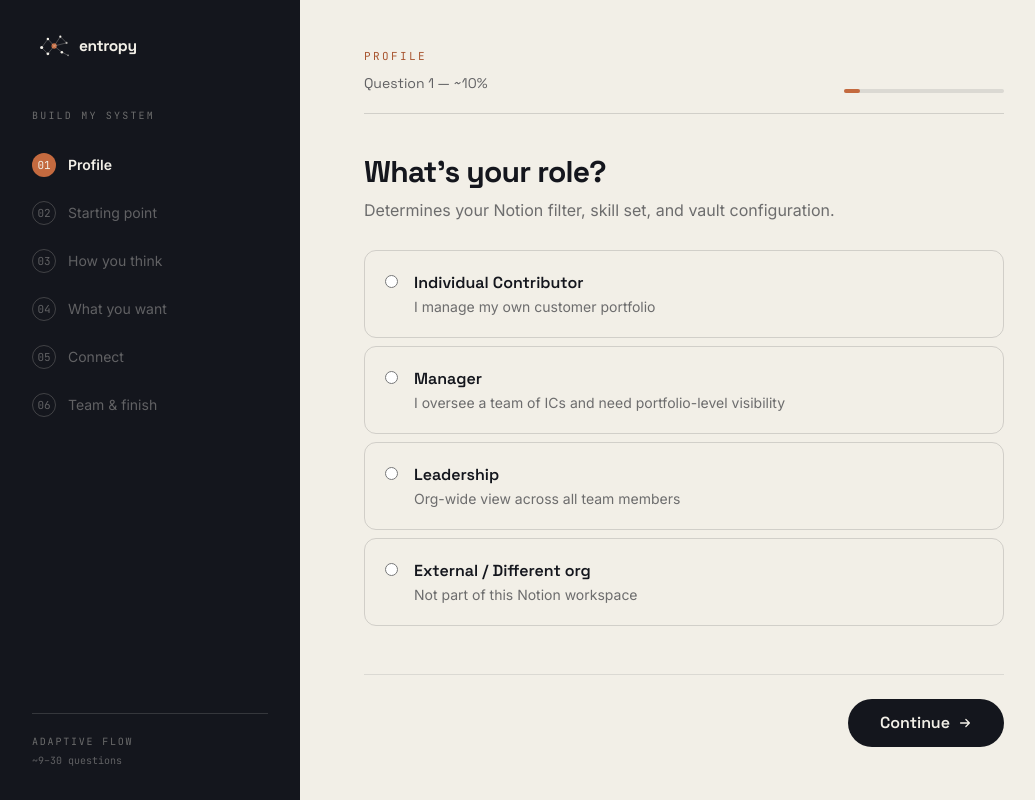
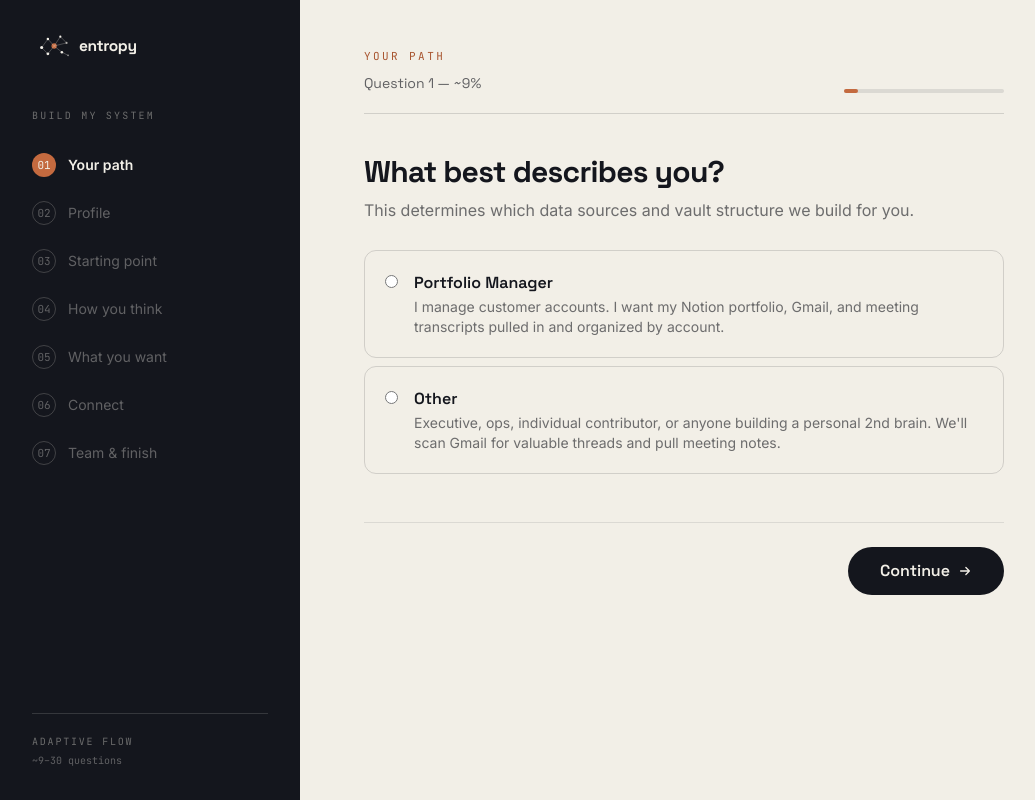
Before and after one commit to dp-pcs/entropy-builder, a FastAPI app: page /wizard in a window 1280 px wide. Shown: the whole page, without its empty margins (0-1035 px from the left). Run offline with FastAPI, Linux system fonts and the light colour scheme; some libraries are stand-ins or nearby versions; some web fonts are replaced.

Commit message:
feat: persona selector — Portfolio Manager vs Other path
Adds an upfront persona selector to the wizard. Portfolio Managers
get the exact existing flow (Notion + domain-filtered Gmail + read.ai).
Other users skip the role and team steps, get a broader Gmail scan
(no domain filtering, excludes automated mail), and still have read.ai
as optional. Pipeline routes Gmail pull by user_role.

Co-Authored-By: Claude Sonnet 4.6 <noreply@anthropic.com>

```diff
--- a/webapp/jobs.py
+++ b/webapp/jobs.py
@@ -182,7 +182,10 @@ def run_pipeline_job(job_id: str, config_dict: dict, s3_keys: list[str]) -> None
         log_activity(job_id, "Pulling Gmail history", kind="phase")
         set_current_activity(job_id, "Gmail inbox", kind="gmail")
         try:
-            email_files = gmail_pull.pull_emails(config, domains)
+            if config.user_role == "external":
+                email_files = gmail_pull.pull_general_emails(config)
+            else:
+                email_files = gmail_pull.pull_emails(config, domains)
             log_activity(job_id, f"Fetched {len(email_files)} email thread(s)", kind="info")
         except Exception as exc:
             email_files = []
--- a/webapp/templates/wizard.html
+++ b/webapp/templates/wizard.html
@@ -73,39 +73,45 @@
       <p class="font-mono text-[10px] uppercase tracking-[0.22em] text-paper/40 mb-5">Build my system</p>
 
       <ol class="space-y-1 flex-1">
-        <li class="rail-li" data-phase="profile" data-state="cur">
+        <li class="rail-li" data-phase="path" data-state="cur">
           <div class="flex items-center gap-3 py-2.5">
             <span class="rail-dot w-6 h-6 rounded-full flex items-center justify-center text-[11px] font-mono">01</span>
+            <span class="rail-label text-sm">Your path</span>
+          </div>
+        </li>
+        <li class="rail-li" data-phase="profile" data-state="idle">
+          <div class="flex items-center gap-3 py-2.5">
+            <span class="rail-dot w-6 h-6 rounded-full flex items-center justify-center text-[11px] font-mono">02</span>
             <span class="rail-label text-sm">Profile</span>
           </div>
         </li>
         <li class="rail-li" data-phase="starting" data-state="idle">
           <div class="flex items-center gap-3 py-2.5">
-            <span class="rail-dot w-6 h-6 rounded-full flex items-center justify-center text-[11px] font-mono">02</span>
+            <span class="rail-dot w-6 h-6 rounded-full flex items-center justify-center text-[11px] font-mono">03</span>
             <span class="rail-label text-sm">Starting point</span>
           </div>
         </li>
         <li class="rail-li" data-phase="thinking" data-state="idle">
           <div class="flex items-center gap-3 py-2.5">
-            <span class="rail-dot w-6 h-6 rounded-full flex items-center justify-center text-[11px] font-mono">03</span>
+            <span class="rail-dot w-6 h-6 rounded-full flex items-center justify-center text-[11px] font-mono">04</span>
             <span class="rail-label text-sm">How you think</span>
           </div>
         </li>
         <li class="rail-li" data-phase="want" data-state="idle">
           <div class="flex items-center gap-3 py-2.5">
-            <span class="rail-dot w-6 h-6 rounded-full flex items-center justify-center text-[11px] font-mono">04</span>
+            <span class="rail-dot w-6 h-6 rounded-full flex items-center justify-center text-[11px] font-mono">05</span>
             <span class="rail-label text-sm">What you want</span>
           </div>
         </li>
         <li class="rail-li" data-phase="connect" data-state="idle">
           <div class="flex items-center gap-3 py-2.5">
-            <span class="rail-dot w-6 h-6 rounded-full flex items-center justify-center text-[11px] font-mono">05</span>
+            <span class="rail-dot w-6 h-6 rounded-full flex items-center justify-center text-[11px] font-mono">06</span>
             <span class="rail-label text-sm">Connect</span>
           </div>
         </li>
         <li class="rail-li" data-phase="finish" data-state="idle">
           <div class="flex items-center gap-3 py-2.5">
-            <span class="rail-dot w-6 h-6 rounded-full flex items-center justify-center text-[11px] font-mono">06</span>
+            <span class="rail-dot w-6 h-6 rounded-full flex items-center justify-center text-[11px] font-mono">07</span>
             <span class="rail-label text-sm">Team &amp; finish</span>
           </div>
         </li>
@@ -120,7 +126,7 @@
     <!-- Form area -->
     <main class="px-6 sm:px-12 lg:px-16 py-12 max-w-3xl">
 
-      <!-- Returning-user banner — shown if they already have a vault -->
+      <!-- Returning-user banner -->
       <div id="existing-vault-banner" class="hidden mb-8 border border-amber/40 bg-amber/8 rounded-xl p-5">
         <div class="flex items-start justify-between gap-4">
           <div>
@@ -146,7 +152,7 @@
 
       <div class="mb-10 flex items-end justify-between gap-6 border-b border-ink/15 pb-5">
         <div>
-          <p id="phase-label" class="font-mono text-[11px] uppercase tracking-[0.22em] text-clay-dark mb-2">Profile</p>
+          <p id="phase-label" class="font-mono text-[11px] uppercase tracking-[0.22em] text-clay-dark mb-2">Your path</p>
           <p id="progress-text" class="font-display text-sm text-ink/65">Question 1 — ~10%</p>
         </div>
         <div class="w-40">
@@ -156,8 +162,30 @@
         </div>
       </div>
 
-      <!-- Step 1: Role -->
+      <!-- Step 1: Persona -->
       <div id="step-1" class="step">
+        <h2 class="font-display text-3xl font-bold mb-2 tracking-tight">What best describes you?</h2>
+        <p class="text-ink/60 mb-7">This determines which data sources and vault structure we build for you.</p>
+        <div class="space-y-2">
+          <label class="flex items-start gap-4 p-5 border border-ink/15 rounded-xl cursor-pointer hover:border-ink/40 has-[:checked]:border-ink has-[:checked]:bg-stone/60 transition">
+            <input type="radio" name="persona" value="pm" class="mt-1 accent-clay">
+            <div>
+              <div class="font-display font-semibold">Portfolio Manager</div>
+              <div class="text-sm text-ink/60 mt-0.5">I manage customer accounts. I want my Notion portfolio, Gmail, and meeting transcripts pulled in and organized by account.</div>
+            </div>
+          </label>
+          <label class="flex items-start gap-4 p-5 border border-ink/15 rounded-xl cursor-pointer hover:border-ink/40 has-[:checked]:border-ink has-[:checked]:bg-stone/60 transition">
+            <input type="radio" name="persona" value="other" class="mt-1 accent-clay">
+            <div>
+              <div class="font-display font-semibold">Other</div>
+              <div class="text-sm text-ink/60 mt-0.5">Executive, ops, individual contributor, or anyone building a personal 2nd brain. We'll scan Gmail for valuable threads and pull meeting notes.</div>
+            </div>
+          </label>
+        </div>
+      </div>
+
+      <!-- Step 2: PM role (Portfolio Manager only) -->
+      <div id="step-2" class="step hidden">
         <h2 class="font-display text-3xl font-bold mb-2 tracking-tight">What's your role?</h2>
         <p class="text-ink/60 mb-7">Determines your Notion filter, skill set, and vault configuration.</p>
         <div class="space-y-2">
@@ -173,15 +201,11 @@
             <input type="radio" name="role" value="leadership" class="mt-1 accent-clay">
             <div><div class="font-display font-semibold">Leadership</div><div class="text-sm text-ink/60 mt-0.5">Org-wide view across all team members</div></div>
           </label>
-          <label class="flex items-start gap-4 p-5 border border-ink/15 rounded-xl cursor-pointer hover:border-ink/40 has-[:checked]:border-ink has-[:checked]:bg-stone/60 transition">
-            <input type="radio" name="role" value="external" class="mt-1 accent-clay">
-            <div><div class="font-display font-semibold">External / Different org</div><div class="text-sm text-ink/60 mt-0.5">Not part of this Notion workspace</div></div>
-          </label>
         </div>
       </div>
 
-      <!-- Step 2: Name -->
-      <div id="step-2" class="step hidden">
+      <!-- Step 3: Name -->
+      <div id="step-3" class="step hidden">
         <h2 class="font-display text-3xl font-bold mb-2 tracking-tight">Your name</h2>
         <p class="text-ink/60 mb-7">Used to personalize your vault and filter Notion to your accounts.</p>
         <div class="space-y-5">
@@ -196,8 +220,8 @@
         </div>
       </div>
 
-      <!-- Step 3: Data inventory -->
-      <div id="step-3" class="step hidden">
+      <!-- Step 4: Data inventory -->
+      <div id="step-4" class="step hidden">
         <h2 class="font-display text-3xl font-bold mb-2 tracking-tight">Do you have existing notes?</h2>
         <p class="text-ink/60 mb-7">If you do, upload them and we'll analyze what's there and fill the gaps.</p>
         <div class="space-y-2 mb-6">
@@ -229,8 +253,8 @@
         </div>
       </div>
 
-      <!-- Step 4: Books -->
-      <div id="step-4" class="step hidden">
+      <!-- Step 5: Books -->
+      <div id="step-5" class="step hidden">
         <h2 class="font-display text-3xl font-bold mb-2 tracking-tight">Books that shaped how you think</h2>
         <p class="text-ink/60 mb-7">List 3–10 books. These become the foundation of your knowledge wiki.</p>
         <textarea id="books-input" rows="6" placeholder="Never Split the Difference&#10;Atomic Habits&#10;The 48 Laws of Power" class="w-full border border-ink/20 rounded-xl px-4 py-3 focus:outline-none focus:border-clay text-sm bg-white"></textarea>
@@ -243,8 +267,8 @@
         </div>
       </div>
 
-      <!-- Step 5: Frameworks -->
-      <div id="step-5" class="step hidden">
+      <!-- Step 6: Frameworks -->
+      <div id="step-6" class="step hidden">
         <h2 class="font-display text-3xl font-bold mb-2 tracking-tight">Frameworks and systems</h2>
         <p class="text-ink/60 mb-7">Mental models, sales methodologies, or decision frameworks you apply regularly.</p>
         <textarea id="frameworks-input" rows="6" placeholder="MEDDICC for deal qualification&#10;SPIN Selling for discovery&#10;Ackerman bargaining for negotiation" class="w-full border border-ink/20 rounded-xl px-4 py-3 focus:outline-none focus:border-clay text-sm bg-white"></textarea>
@@ -257,8 +281,8 @@
         </div>
       </div>
 
-      <!-- Step 6: Psych profile -->
-      <div id="step-6" class="step hidden">
+      <!-- Step 7: Psych profile -->
+      <div id="step-7" class="step hidden">
         <h2 class="font-display text-3xl font-bold mb-2 tracking-tight">Your psychological profile</h2>
         <p class="text-ink/60 mb-7">Calibrates how the system coaches you — pushing toward growth edges, not just validating instincts.</p>
         <div class="space-y-5">
@@ -276,8 +300,8 @@
         </div>
       </div>
 
-      <!-- Step 7: Decision style + goals -->
-      <div id="step-7" class="step hidden">
+      <!-- Step 8: Decision style + goals -->
+      <div id="step-8" class="step hidden">
         <h2 class="font-display text-3xl font-bold mb-2 tracking-tight">How you think and what you want</h2>
         <div class="space-y-5 mt-7">
           <div>
@@ -298,10 +322,10 @@
         </div>
       </div>
 
-      <!-- Step 8: Connect Google -->
-      <div id="step-8" class="step hidden">
+      <!-- Step 9: Connect Gmail -->
+      <div id="step-9" class="step hidden">
         <h2 class="font-display text-3xl font-bold mb-2 tracking-tight">Connect Gmail</h2>
-        <p class="text-ink/60 mb-7">We'll pull your last 90 days of email. Only messages matching your customer domains are stored — nothing else.</p>
+        <p id="gmail-desc" class="text-ink/60 mb-7">We'll pull your last 90 days of email. Only messages matching your customer domains are stored — nothing else.</p>
         <div class="border border-ink/15 rounded-xl p-6 bg-stone/40">
           <button onclick="openOAuth('google')" id="google-connect-btn"
                   class="w-full bg-white border border-ink/20 rounded-xl py-3 px-4 font-display font-semibold hover:border-ink/50 flex items-center justify-center gap-3 transition">
@@ -313,8 +337,8 @@
         <p class="text-xs text-ink/45 mt-4 text-center">A popup will open for Google sign-in. After connecting, the system runs a test query to verify it works.</p>
       </div>
 
-      <!-- Step 9: Team members -->
-      <div id="step-9" class="step hidden">
+      <!-- Step 10: Team members (Portfolio Manager only) -->
+      <div id="step-10" class="step hidden">
         <h2 class="font-display text-3xl font-bold mb-2 tracking-tight">Your team</h2>
         <p class="text-ink/60 mb-7">Add your direct reports — your vault will cover their portfolios as well.</p>
         <div id="team-member-section">
@@ -334,8 +358,8 @@
         </div>
       </div>
 
-      <!-- Step 10: read.ai + submit -->
-      <div id="step-10" class="step hidden">
+      <!-- Step 11: read.ai + submit -->
+      <div id="step-11" class="step hidden">
         <h2 class="font-display text-3xl font-bold mb-2 tracking-tight">Almost done</h2>
         <p class="text-ink/60 mb-7">One optional connection, then we build your vault.</p>
         <div class="mb-7">
@@ -352,10 +376,11 @@
         </div>
         <div class="bg-ink text-paper rounded-xl p-6 mb-7">
           <p class="font-mono text-[10px] uppercase tracking-[0.22em] text-clay mb-4">What you'll get</p>
-          <div class="space-y-2.5 text-sm text-paper/80">
+          <div id="vault-summary" class="space-y-2.5 text-sm text-paper/80">
             <p class="flex gap-3"><span class="text-clay">✓</span> Personalized 2nd brain wiki (books, frameworks, principles, your profile)</p>
-            <p class="flex gap-3"><span class="text-clay">✓</span> Customer portfolio imported from Notion with pre-populated intelligence summaries</p>
-            <p class="flex gap-3"><span class="text-clay">✓</span> 90 days of Gmail history filed by account</p>
+            <p id="pm-notion-item" class="flex gap-3"><span class="text-clay">✓</span> Customer portfolio imported from Notion with pre-populated intelligence summaries</p>
+            <p id="pm-gmail-item" class="flex gap-3"><span class="text-clay">✓</span> 90 days of Gmail history filed by account</p>
+            <p id="other-gmail-item" class="hidden flex gap-3"><span class="text-clay">✓</span> Gmail scan — important threads and key conversations from the last 90 days</p>
             <p id="readai-item" class="flex gap-3 text-paper/40"><span>○</span> 90 days of meeting transcripts (connect read.ai above to enable)</p>
             <p class="flex gap-3"><span class="text-clay">✓</span> Pre-configured Claude Desktop ready to query all of it</p>
           </div>
@@ -397,16 +422,22 @@ fetch('/api/me').then(r=>r.json()).then(me=>{
 });
 
 const SESSION_ID = crypto.randomUUID();
-const TOTAL_STEPS = 10;
-// Map each step → which rail phase it belongs to
-const STEP_PHASE = {1:'profile',2:'profile',3:'starting',4:'thinking',5:'thinking',6:'thinking',7:'want',8:'connect',9:'finish',10:'finish'};
-const PHASE_LABELS = {profile:'Profile',starting:'Starting point',thinking:'How you think',want:'What you want',connect:'Connect',finish:'Team & finish'};
-const PHASE_ORDER = ['profile','starting','thinking','want','connect','finish'];
+
+// Phase mapping for all 11 steps
+const STEP_PHASE = {1:'path', 2:'profile', 3:'profile', 4:'starting', 5:'thinking', 6:'thinking', 7:'thinking', 8:'want', 9:'connect', 10:'finish', 11:'finish'};
+const PHASE_LABELS = {path:'Your path', profile:'Profile', starting:'Starting point', thinking:'How you think', want:'What you want', connect:'Connect', finish:'Team & finish'};
+const PHASE_ORDER = ['path','profile','starting','thinking','want','connect','finish'];
+
+// Step sequences per persona (set after step 1)
+const PM_STEPS    = [1, 2, 3, 4, 5, 6, 7, 8, 9, 10, 11];
+const OTHER_STEPS = [1, 3, 4, 5, 6, 7, 8, 9, 11];
 
 let currentStep = 1;
+let stepSequence = PM_STEPS; // default; updated after persona selection
 let vaultUploaded = false;
 let formData = {
   session_id: SESSION_ID,
+  persona: '',
   user_role: null,
   user_name: '',
   account_manager_name: '',
@@ -414,6 +445,10 @@ let formData = {
   s3_keys: [],
   interview_answers: {}
 };
+
+function getStepIndex() {
+  return stepSequence.indexOf(currentStep);
+}
 
 function updateRail(stepNum) {
   var curPhase = STEP_PHASE[stepNum];
@@ -431,15 +466,17 @@ function updateRail(stepNum) {
 function showStep(n) {
   document.querySelectorAll('.step').forEach(function(el) { el.classList.add('hidden'); });
   document.getElementById('step-' + n).classList.remove('hidden');
-  var pct = Math.round((n / TOTAL_STEPS) * 100);
-  document.getElementById('progress-text').textContent = 'Question ' + n + ' — ~' + pct + '%';
+  var idx = stepSequence.indexOf(n);
+  var total = stepSequence.length;
+  var pct = Math.round(((idx + 1) / total) * 100);
+  document.getElementById('progress-text').textContent = 'Question ' + (idx + 1) + ' — ~' + pct + '%';
   document.getElementById('progress-bar').style.width = pct + '%';
-  document.getElementById('back-btn').classList.toggle('hidden', n === 1);
-  document.getElementById('next-btn').classList.toggle('hidden', n === TOTAL_STEPS);
+  document.getElementById('back-btn').classList.toggle('hidden', idx === 0);
+  document.getElementById('next-btn').classList.toggle('hidden', n === stepSequence[stepSequence.length - 1]);
   updateRail(n);
   window.scrollTo(0, 0);
 
-  if (n === 3) {
+  if (n === 4) {
     document.querySelectorAll('input[name="data-state"]').forEach(function(r) {
       r.addEventListener('change', function() {
         document.getElementById('data-upload-area').classList.toggle('hidden', r.value === 'fresh');
@@ -447,6 +484,15 @@ function showStep(n) {
     });
   }
   if (n === 9) {
+    // Update Gmail description based on persona
+    var desc = document.getElementById('gmail-desc');
+    if (formData.persona === 'other') {
+      desc.textContent = "We'll scan your last 90 days of Gmail for valuable threads — project discussions, key decisions, and important conversations. Newsletters and automated mail are filtered out.";
+    } else {
+      desc.textContent = "We'll pull your last 90 days of email. Only messages matching your customer domains are stored — nothing else.";
+    }
+  }
+  if (n === 10) {
     if (formData.user_role === 'manager' || formData.user_role === 'leadership') {
       document.getElementById('team-member-section').classList.remove('hidden');
       var picker = document.getElementById('team-members-picker');
@@ -457,16 +503,28 @@ function showStep(n) {
       document.getElementById('team-member-section').classList.add('hidden');
     }
   }
+  if (n === 11) {
+    // Show/hide "what you'll get" bullets based on persona
+    var isPM = formData.persona === 'pm';
+    document.getElementById('pm-notion-item').classList.toggle('hidden', !isPM);
+    document.getElementById('pm-gmail-item').classList.toggle('hidden', !isPM);
+    document.getElementById('other-gmail-item').classList.toggle('hidden', isPM);
+    // Show account-manager field only for PM
+    document.getElementById('account-manager-field').classList.toggle('hidden', formData.persona !== 'pm');
+  }
 }
 
 function validateStep(n) {
-  if (n === 1 && !document.querySelector('input[name="role"]:checked')) {
+  if (n === 1 && !document.querySelector('input[name="persona"]:checked')) {
+    alert('Please select your path.'); return false;
+  }
+  if (n === 2 && !document.querySelector('input[name="role"]:checked')) {
     alert('Please select your role.'); return false;
   }
-  if (n === 2 && !document.getElementById('user-name').value.trim()) {
+  if (n === 3 && !document.getElementById('user-name').value.trim()) {
     alert('Please enter your name.'); return false;
   }
-  if (n === 3) {
+  if (n === 4) {
     var state = document.querySelector('input[name="data-state"]:checked');
     if (!state) { alert('Please select one of the options.'); return false; }
     if (state.value !== 'fresh' && !vaultUploaded) {
@@ -478,25 +536,35 @@ function validateStep(n) {
 
 function saveStepData(n) {
   if (n === 1) {
+    var p = document.querySelector('input[name="persona"]:checked');
+    formData.persona = p ? p.value : '';
+    if (formData.persona === 'pm') {
+      stepSequence = PM_STEPS;
+    } else {
+      stepSequence = OTHER_STEPS;
+      formData.user_role = 'external'; // non-PM users skip Notion
+    }
+  }
+  if (n === 2) {
     var r = document.querySelector('input[name="role"]:checked');
     formData.user_role = r ? r.value : null;
   }
-  if (n === 2) {
+  if (n === 3) {
     formData.user_name = document.getElementById('user-name').value.trim();
     formData.account_manager_name = document.getElementById('account-manager-name').value.trim() || formData.user_name;
   }
-  if (n === 3) {
+  if (n === 4) {
     var ds = document.querySelector('input[name="data-state"]:checked');
     formData.interview_answers.data_state = ds ? ds.value : 'fresh';
   }
-  if (n === 4) formData.interview_answers.books = document.getElementById('books-input').value;
-  if (n === 5) formData.interview_answers.frameworks = document.getElementById('frameworks-input').value;
-  if (n === 6) formData.interview_answers.psych_profile = document.getElementById('psych-input').value;
-  if (n === 7) {
+  if (n === 5) formData.interview_answers.books = document.getElementById('books-input').value;
+  if (n === 6) formData.interview_answers.frameworks = document.getElementById('frameworks-input').value;
+  if (n === 7) formData.interview_answers.psych_profile = document.getElementById('psych-input').value;
+  if (n === 8) {
     formData.interview_answers.decision_style = document.getElementById('decision-style').value;
     formData.interview_answers.system_goals = document.getElementById('system-goals').value;
   }
-  if (n === 9) {
+  if (n === 10) {
     var sel = document.getElementById('team-members');
     var fromSelect = Array.from(sel.selectedOptions).map(function(o) { return o.value; });
     var fromText = document.getElementById('team-members-text').value
@@ -508,14 +576,18 @@ function saveStepData(n) {
 function nextStep() {
   if (!validateStep(currentStep)) return;
   saveStepData(currentStep);
-  currentStep++;
-  showStep(currentStep);
+  var idx = stepSequence.indexOf(currentStep);
+  if (idx < stepSequence.length - 1) {
+    currentStep = stepSequence[idx + 1];
+    showStep(currentStep);
+  }
 }
 
 function prevStep() {
-  if (currentStep > 1) {
-    saveStepData(currentStep);
-    currentStep--;
+  saveStepData(currentStep);
+  var idx = stepSequence.indexOf(currentStep);
+  if (idx > 0) {
+    currentStep = stepSequence[idx - 1];
     showStep(currentStep);
   }
 }
@@ -628,7 +700,7 @@ async function loadTeamMembers() {
 }
 
 async function submitWizard() {
-  saveStepData(10);
+  saveStepData(currentStep);
   var btn = document.getElementById('submit-btn');
   btn.disabled = true;
   btn.textContent = 'Submitting...';
```
Also changed, not shown: pipeline/gmail_pull.py (+89 -0 lines).
